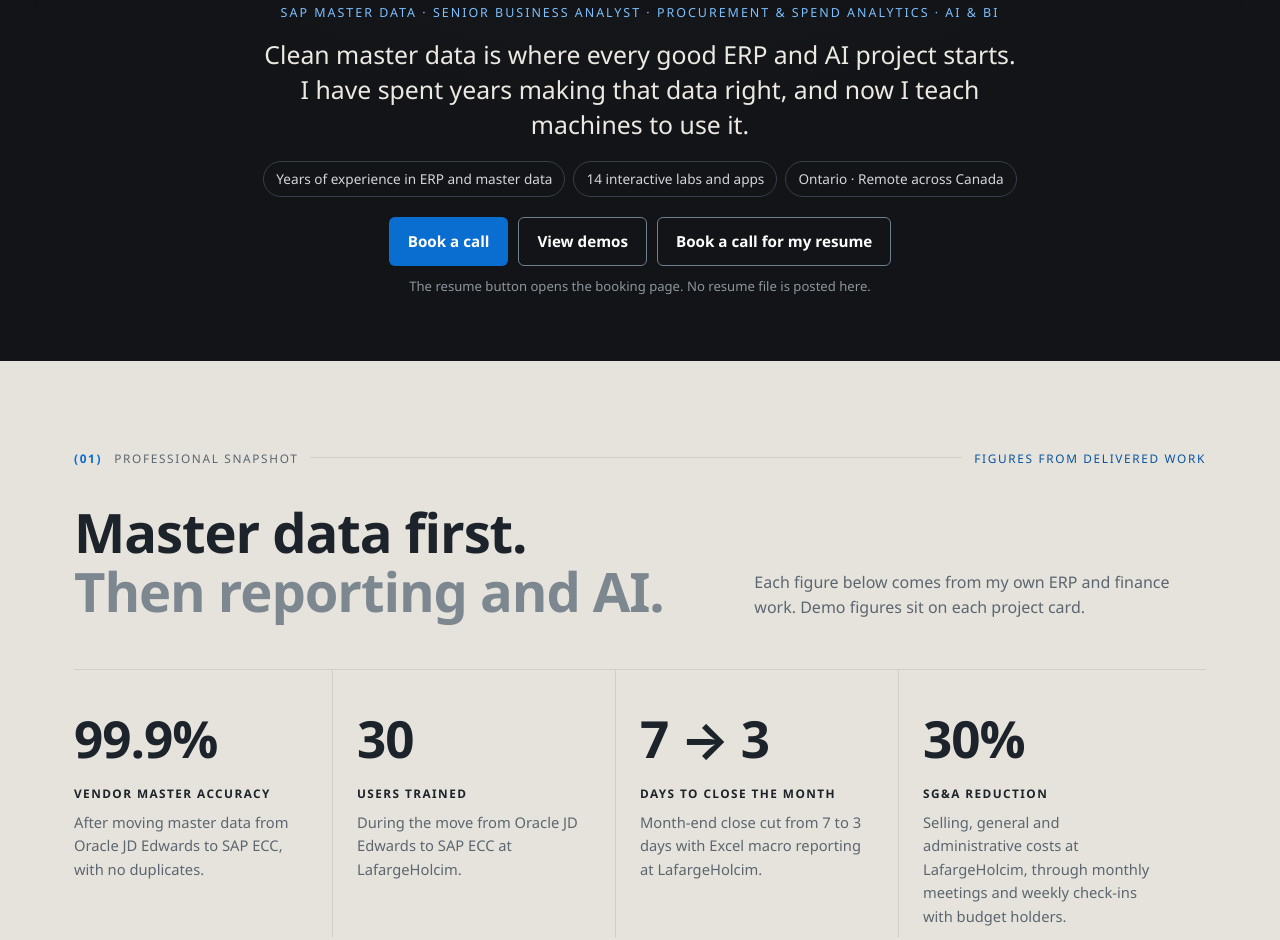
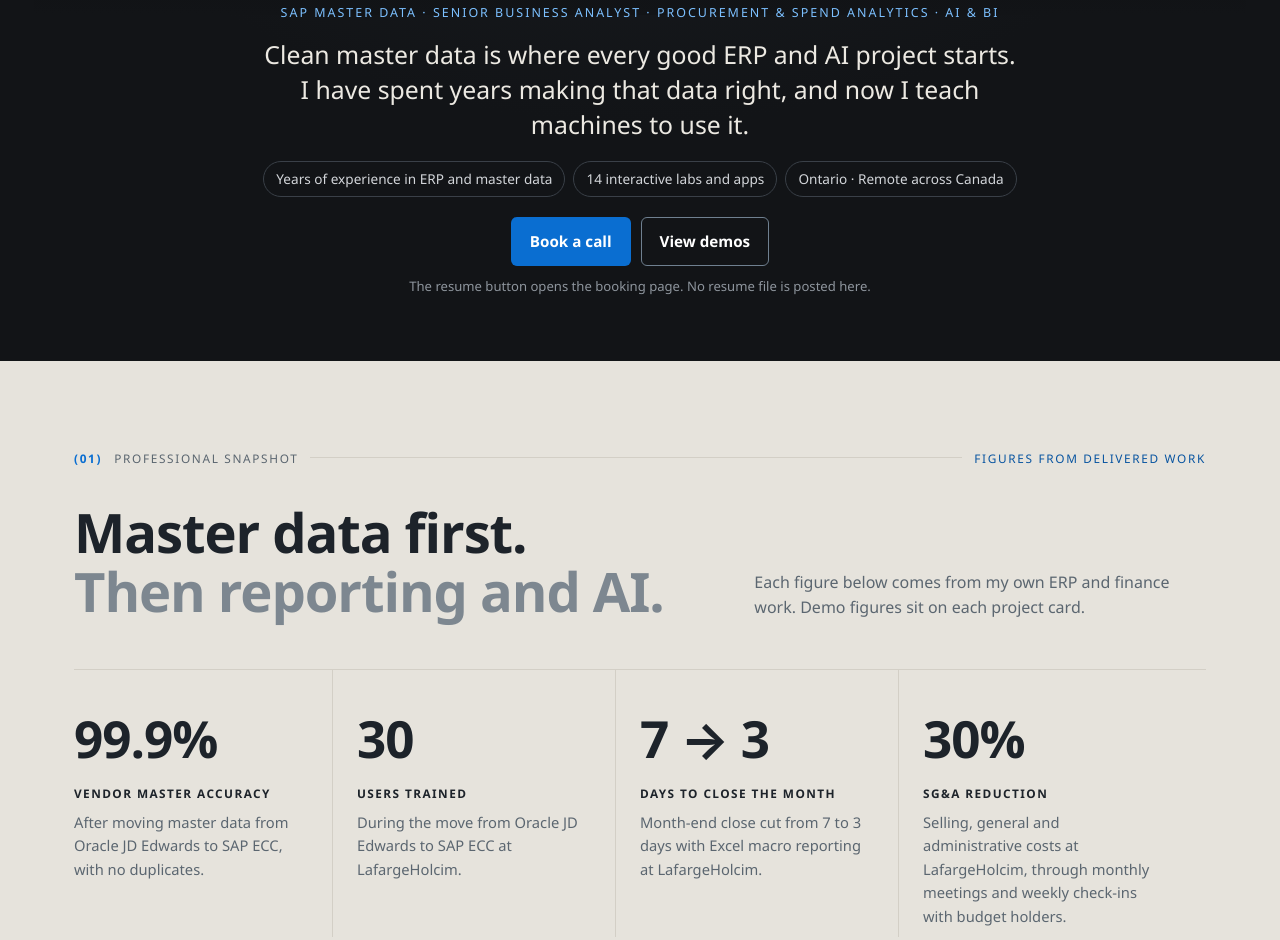
Before and after one commit to afolabi-adesina-m/NA-Skills-Portfolio, a plain HTML site: page docs/index.html in a window 1280 px wide. Shown: the part 795-1735 px from the top of the page. Drawn offline with Linux system fonts and the light colour scheme.

Commit message:
Remove resume call button

```diff
--- a/docs/index.html
+++ b/docs/index.html
@@ -55,7 +55,6 @@
         <div class="hero-cta">
           <a class="btn btn-primary" href="https://calendly.com/afolabi-adesina-m/15-minutes-meeting" target="_blank" rel="noopener noreferrer">Book a call</a>
           <a class="btn btn-ghost" href="#work">View demos</a>
-          <a class="btn btn-ghost" href="https://calendly.com/afolabi-adesina-m/15-minutes-meeting" target="_blank" rel="noopener noreferrer">Book a call for my resume</a>
         </div>
         <p class="hero-note">The resume button opens the booking page. No resume file is posted here.</p>
       </div>
@@ -480,7 +479,6 @@
             <h3>Book a 15-minute call</h3>
             <p>Pick a time that works. We can walk through analytics, BI, SAP MDM, supply chain or applied AI.</p>
             <a class="btn btn-primary btn-block" href="https://calendly.com/afolabi-adesina-m/15-minutes-meeting" target="_blank" rel="noopener noreferrer">Book a call</a>
-            <a class="btn btn-ghost btn-block" href="https://calendly.com/afolabi-adesina-m/15-minutes-meeting" target="_blank" rel="noopener noreferrer">Book a call for my resume</a>
             <a class="btn btn-ghost btn-block" href="https://www.linkedin.com/in/afolabi-adesina/" target="_blank" rel="noopener">Connect on LinkedIn</a>
           </aside>
         </div>
```
